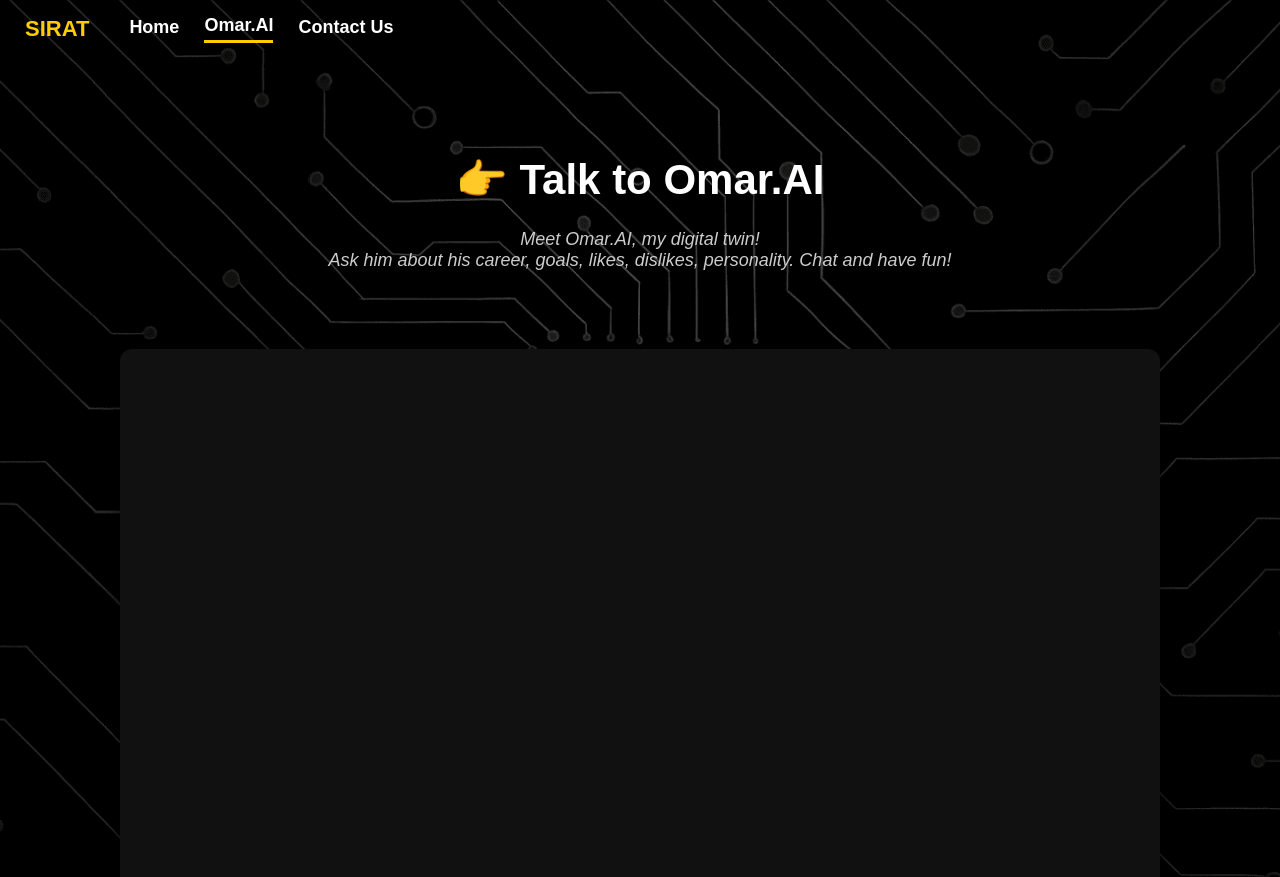
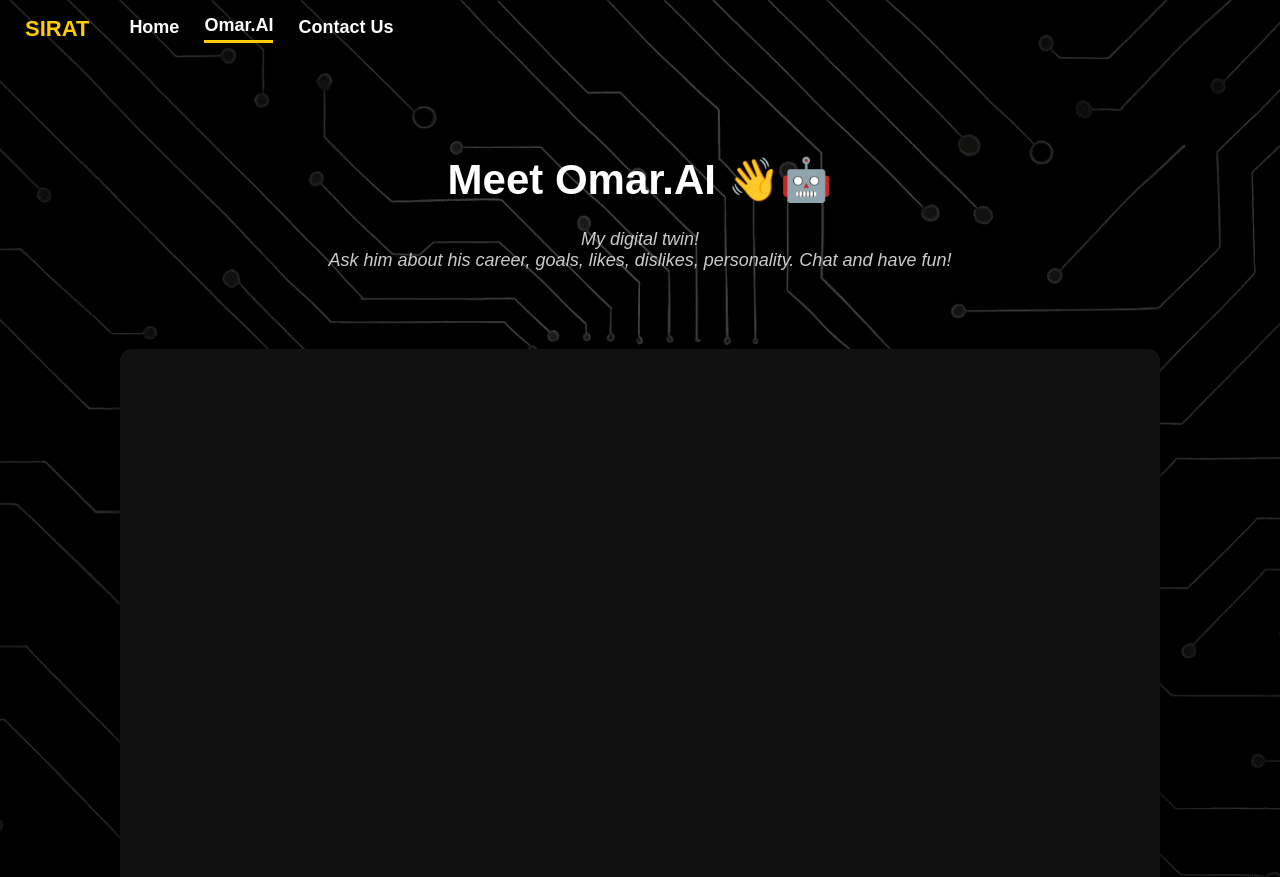
Before and after one commit to omarabouelela/sirat.tech, a plain HTML site: page omar-ai.html in a window 1280 px wide. Shown: the top 877 px of the page. Drawn offline with Linux system fonts and the light colour scheme; a small style sheet from the web is missing.

Commit message:
Update omar-ai.html

```diff
--- a/omar-ai.html
+++ b/omar-ai.html
@@ -205,9 +205,9 @@
 </script>
 <!-- HERO -->
 <section id="omar-ai-hero">
-  <h1>👉 Talk to Omar.AI</h1>
+  <h1>Meet Omar.AI 👋🤖</h1>
   <p>
-    Meet Omar.AI, my digital twin!<br>
+    My digital twin!<br>
     Ask him about his career, goals, likes, dislikes, personality. Chat and have fun!
   </p>
 
```
